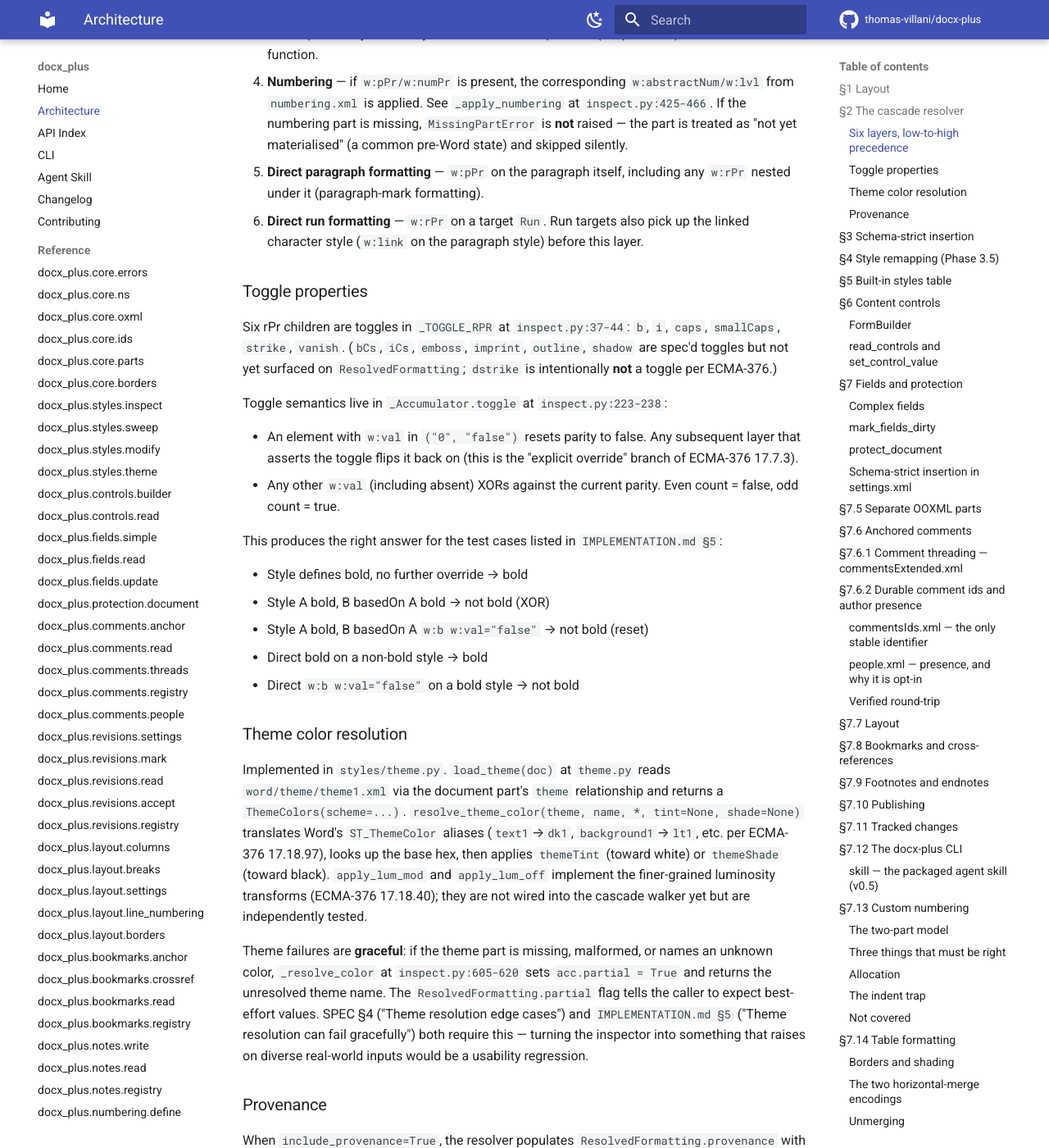
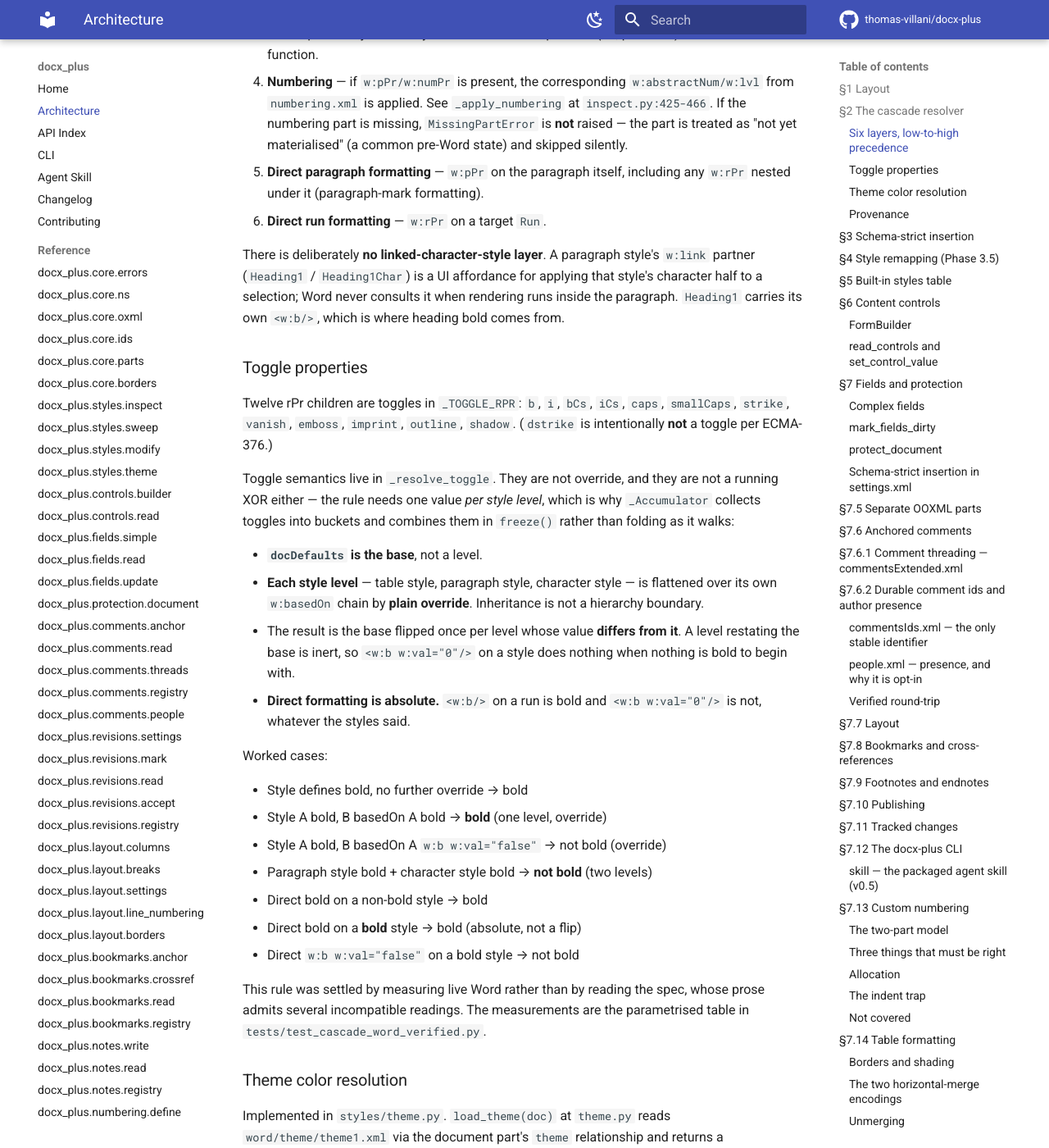
Before and after one commit to thomas-villani/docx-plus, an MkDocs documentation site: the page built from docs/ARCHITECTURE.md, in a window 1280 px wide and 1400 px high, scrolled down 3301 px. Shown: the whole window at 82% size. Built offline with MkDocs 1.6.1 and Material for MkDocs 9.7.7, drawn with Linux system fonts in a browser that asks for light colours; comment, search, counter and statistics services are not loaded; some of the changed text lies outside the part shown.

Commit message:
docs: correct the cascade's toggle semantics across the prose
SPEC.md, ARCHITECTURE.md and the reference page all described the toggle
rule as a running XOR through the basedOn chain, and listed a
linkedCharStyle layer. Both were wrong, and SPEC.md is named as the
authoritative API contract - a contract specifying the wrong behaviour is
worse than none.

Each now states the measured rule: docDefaults is the base, each style
level flattens by override, the base flips once per differing level, and
direct formatting is absolute. The Layer literal is corrected in SPEC's
FormattingSource sketch and docs/API.md.

Adds a short callout at the top of the styles.inspect reference page,
since "a basedOn chain does not alternate but a paragraph-plus-character
style pair does" is the part that catches people out.

Records the finding in ROADMAP.md next to the w:link entry it supersedes,
with the lesson worth keeping: for anything the format's prose leaves
ambiguous, measure Word.

Co-Authored-By: Claude Opus 5 (1M context) <noreply@anthropic.com>

````diff
--- a/docs/ARCHITECTURE.md
+++ b/docs/ARCHITECTURE.md
@@ -170,34 +170,48 @@ The cascade is walked at `inspect.py:253-317`
    "not yet materialised" (a common pre-Word state) and skipped silently.
 5. **Direct paragraph formatting** — `w:pPr` on the paragraph itself,
    including any `w:rPr` nested under it (paragraph-mark formatting).
-6. **Direct run formatting** — `w:rPr` on a target `Run`. Run targets
-   also pick up the linked character style (`w:link` on the paragraph
-   style) before this layer.
+6. **Direct run formatting** — `w:rPr` on a target `Run`.
+
+There is deliberately **no linked-character-style layer**. A paragraph
+style's `w:link` partner (`Heading1` / `Heading1Char`) is a UI affordance
+for applying that style's character half to a selection; Word never
+consults it when rendering runs inside the paragraph. `Heading1` carries
+its own `<w:b/>`, which is where heading bold comes from.
 
 ### Toggle properties
 
-Six rPr children are toggles in `_TOGGLE_RPR` at `inspect.py:37-44`:
-`b`, `i`, `caps`, `smallCaps`, `strike`, `vanish`. (`bCs`, `iCs`,
-`emboss`, `imprint`, `outline`, `shadow` are spec'd toggles but not yet
-surfaced on `ResolvedFormatting`; `dstrike` is intentionally **not** a
-toggle per ECMA-376.)
+Twelve rPr children are toggles in `_TOGGLE_RPR`: `b`, `i`, `bCs`, `iCs`,
+`caps`, `smallCaps`, `strike`, `vanish`, `emboss`, `imprint`, `outline`,
+`shadow`. (`dstrike` is intentionally **not** a toggle per ECMA-376.)
 
-Toggle semantics live in `_Accumulator.toggle` at `inspect.py:223-238`:
+Toggle semantics live in `_resolve_toggle`. They are not override, and
+they are not a running XOR either — the rule needs one value *per style
+level*, which is why `_Accumulator` collects toggles into buckets and
+combines them in `freeze()` rather than folding as it walks:
 
-- An element with `w:val` in `("0", "false")` resets parity to false. Any
-  subsequent layer that asserts the toggle flips it back on (this is the
-  "explicit override" branch of ECMA-376 17.7.3).
-- Any other `w:val` (including absent) XORs against the current parity.
-  Even count = false, odd count = true.
+- **`docDefaults` is the base**, not a level.
+- **Each style level** — table style, paragraph style, character style —
+  is flattened over its own `w:basedOn` chain by **plain override**.
+  Inheritance is not a hierarchy boundary.
+- The result is the base flipped once per level whose value **differs
+  from it**. A level restating the base is inert, so `<w:b w:val="0"/>`
+  on a style does nothing when nothing is bold to begin with.
+- **Direct formatting is absolute.** `<w:b/>` on a run is bold and
+  `<w:b w:val="0"/>` is not, whatever the styles said.
 
-This produces the right answer for the test cases listed in
-`IMPLEMENTATION.md §5`:
+Worked cases:
 
 - Style defines bold, no further override → bold
-- Style A bold, B basedOn A bold → not bold (XOR)
-- Style A bold, B basedOn A `w:b w:val="false"` → not bold (reset)
+- Style A bold, B basedOn A bold → **bold** (one level, override)
+- Style A bold, B basedOn A `w:b w:val="false"` → not bold (override)
+- Paragraph style bold + character style bold → **not bold** (two levels)
 - Direct bold on a non-bold style → bold
+- Direct bold on a **bold** style → bold (absolute, not a flip)
 - Direct `w:b w:val="false"` on a bold style → not bold
+
+This rule was settled by measuring live Word rather than by reading the
+spec, whose prose admits several incompatible readings. The measurements
+are the parametrised table in `tests/test_cascade_word_verified.py`.
 
 ### Theme color resolution
 
@@ -236,8 +250,8 @@ values returned with the flag off are bit-identical to those with it on.
   that actually set the property (not the leaf style, the *resolving*
   style)
 - `chain_depth` — how many basedOn hops away from the target
-- `is_toggle_resolved` — True when the value came from the XOR chain
-  rather than a single explicit assignment
+- `is_toggle_resolved` — True when a toggle's value was computed across
+  more than one contributing layer rather than stated by one of them
 
 Provenance is the differentiated feature behind the inspector. It is the
 basis for any future "why is this paragraph 14pt italic?" tooling.
--- a/docs/cli.md
+++ b/docs/cli.md
@@ -56,7 +56,7 @@ $ docx-plus inspect report.docx --provenance
 [1] "Quarterly Review"
     style: Title
     font_size : 28.0   <- paragraphStyle: Title
-    bold      : True   <- paragraphStyle: Title (toggle XOR)
+    bold      : True   <- paragraphStyle: Title
 ```
 
 `--provenance` annotates each field with the cascade layer (and style id) that
````
Also changed, not shown: ROADMAP.md (+9 -0 lines), SPEC.md (+33 -17 lines), docs/API.md (+2 -2 lines), docs/reference/styles-inspect.md (+23 -2 lines).
